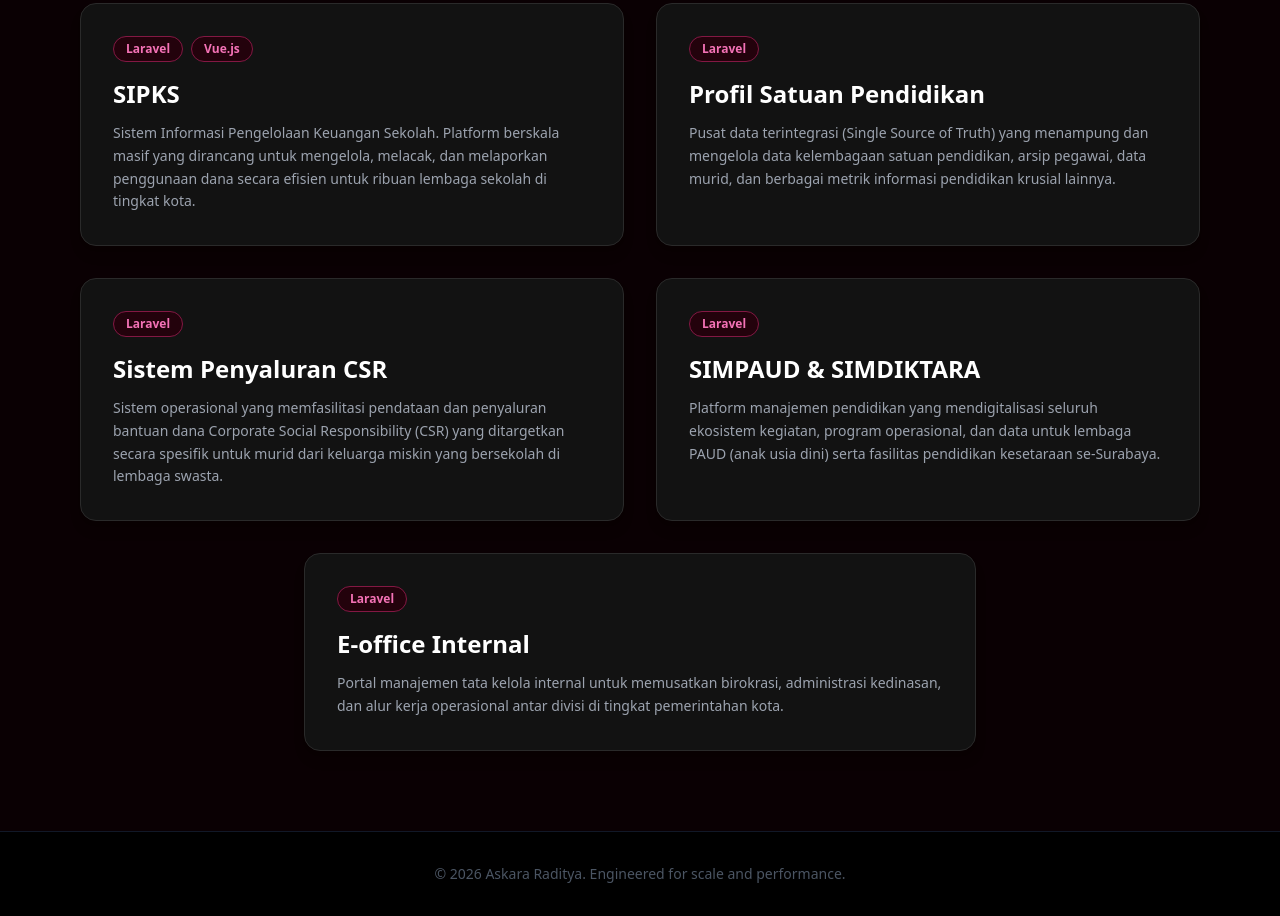
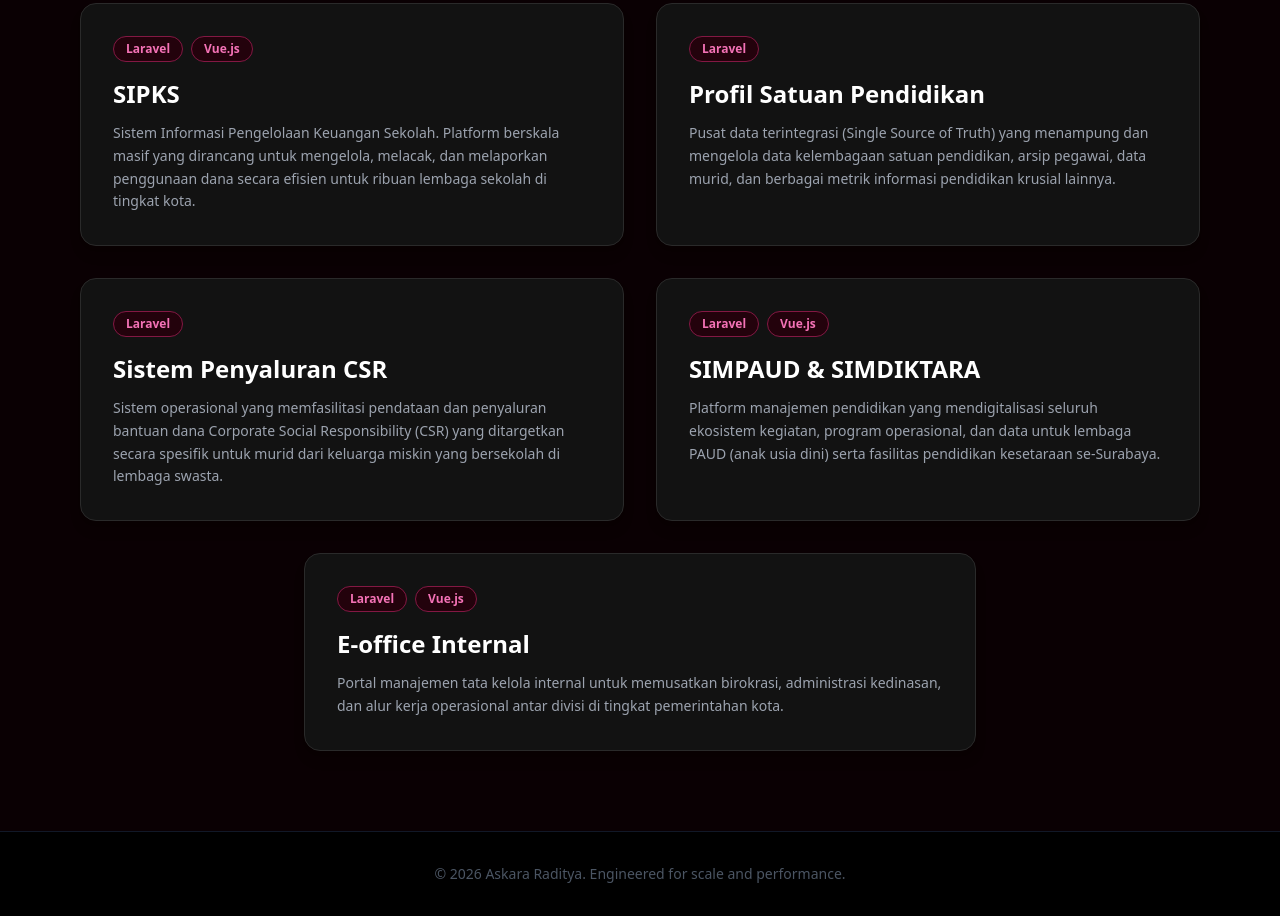
Before and after one commit to AskaraRaditya/askararaditya.github.io, a plain HTML site: page index.html in a window 1280 px wide. Shown: the part 905-1821 px from the top of the page. Drawn offline with nearby package versions, Linux system fonts and the light colour scheme.

Commit message:
update tech stacks

```diff
--- a/index.html
+++ b/index.html
@@ -108,6 +108,7 @@
                 <div class="bg-[#121212] p-8 rounded-2xl border border-[#2a2a2a] hover:border-pink-600 transition-all duration-300 group shadow-lg">
                     <div class="flex flex-wrap gap-2 mb-4">
                         <span class="text-xs font-bold px-3 py-1 bg-[#23020c] text-pink-400 rounded-full border border-pink-900">Laravel</span>
+                        <span class="text-xs font-bold px-3 py-1 bg-[#23020c] text-pink-400 rounded-full border border-pink-900">Vue.js</span>
                     </div>
                     <h4 class="text-2xl font-bold text-white mb-3 group-hover:text-pink-400 transition-colors">SIMPAUD & SIMDIKTARA</h4>
                     <p class="text-gray-400 text-sm leading-relaxed">
@@ -119,6 +120,7 @@
                 <div class="bg-[#121212] p-8 rounded-2xl border border-[#2a2a2a] hover:border-pink-600 transition-all duration-300 group shadow-lg md:col-span-2 lg:col-span-1 lg:col-start-1 lg:col-end-3 mx-auto max-w-2xl w-full">
                     <div class="flex flex-wrap gap-2 mb-4">
                         <span class="text-xs font-bold px-3 py-1 bg-[#23020c] text-pink-400 rounded-full border border-pink-900">Laravel</span>
+                        <span class="text-xs font-bold px-3 py-1 bg-[#23020c] text-pink-400 rounded-full border border-pink-900">Vue.js</span>
                     </div>
                     <h4 class="text-2xl font-bold text-white mb-3 group-hover:text-pink-400 transition-colors">E-office Internal</h4>
                     <p class="text-gray-400 text-sm leading-relaxed">
```
